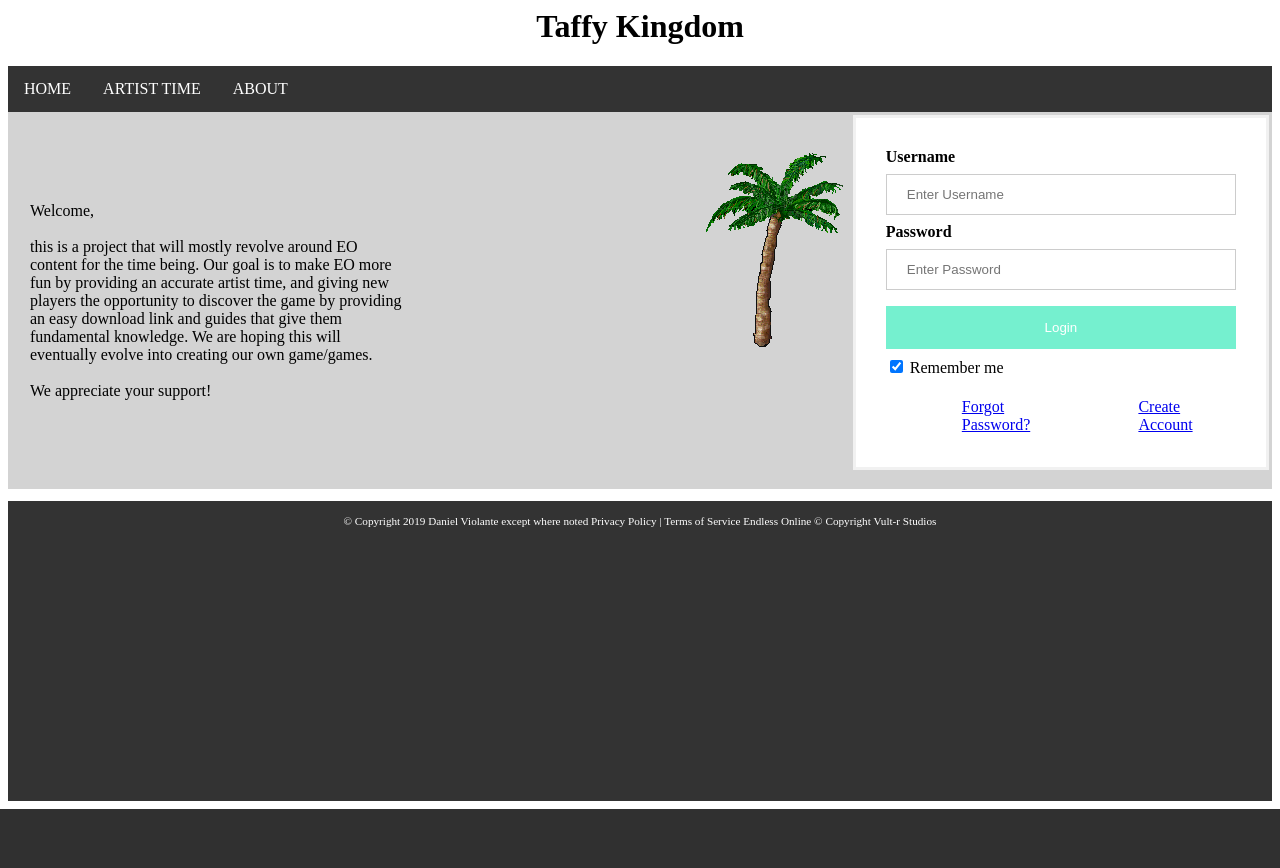
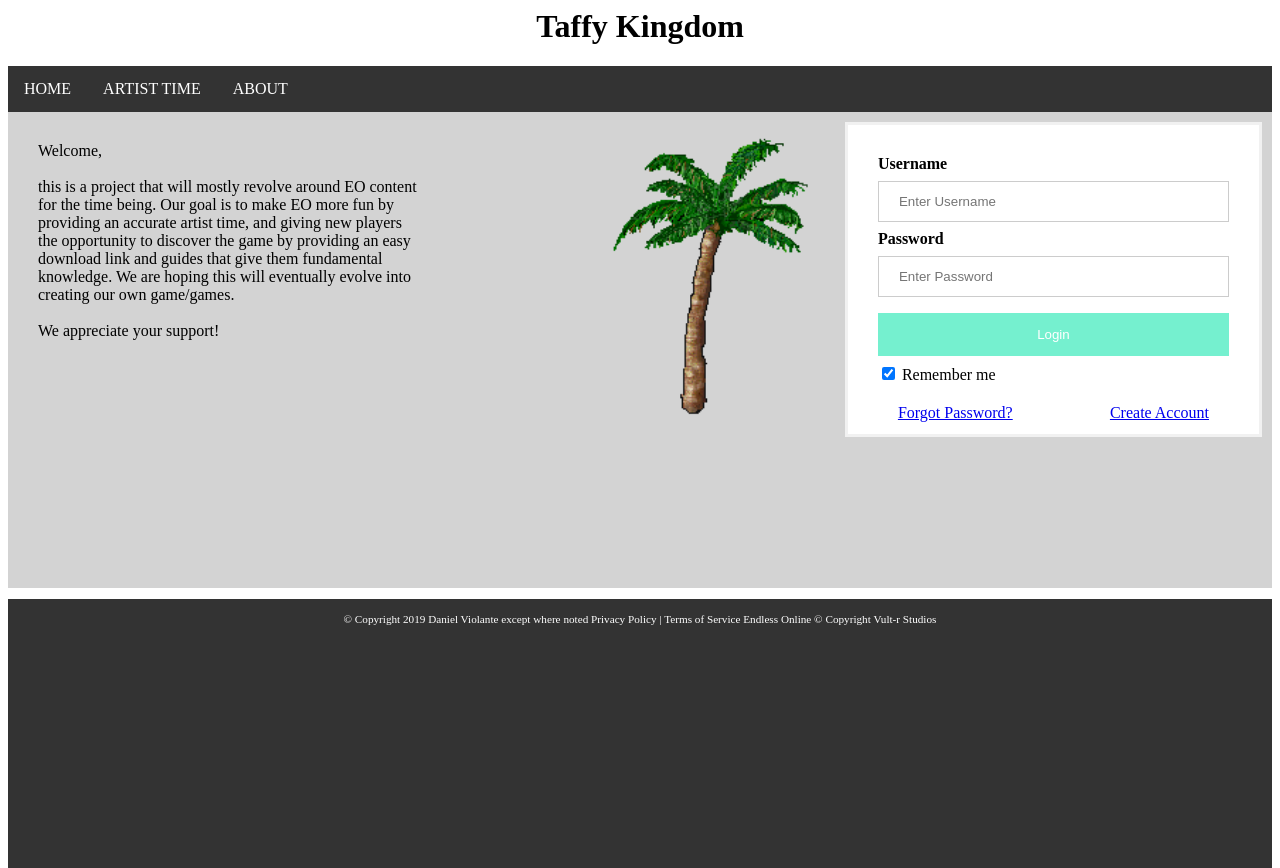
Before and after one commit to danielviolante/TKStudio, a PHP site: page / in a window 1280 px wide. Before the commit the page ends 809 px from the top, so only its background shows below. Run offline with PHP 8.4, Linux system fonts and the light colour scheme.

```diff
--- a/css/style.css
+++ b/css/style.css
@@ -1,12 +1,15 @@
 /*Title CSS*/
-.homepagecontainer{
+.homepagecontainer {
 
 	width:100%;
-	  min-width: 100%;
-	  max-width: 100%;
 }
+
 .homepagetitle {
   text-align: center;
+}
+
+body {
+  margin-bottom: 0px;  /*this is so the footer doesn't have a margin at the bottom of the page*/
 }
 
 /*Navigation CSS */
@@ -46,18 +49,17 @@ a.nav:hover {
 	color: #75f0cf;
 }
 
+
 /*Footer */
-
 footer {
   position: relative;
-        height: 300px;
+  height: 34%;
   width: 100%;
   background-color: #333333;
   text-align: center;
 }
 
 p.copyright {
-
   width: 100%;
   color: #fff;
   line-height: 40px;
@@ -120,18 +122,7 @@ img.avatar {
   size: 100%;
 }
 
-/* The "Forgot password" text */
-span.psw {
-  float: right;
- width:60%;
- padding-top:18px;
-}
-
 /* Change styles for span and cancel button on extra small screens */
 @media screen and (max-width: 300px) {
-  span.psw {
-    display: block;
-    float: none;
+  /*doesn't exist anymore*/
 }
-
-}
--- a/index.php
+++ b/index.php
@@ -17,26 +17,24 @@
 
 	<body>
 		<div class="homepagecontainer">
-			<table style="background-color:lightgray;">
-				<tr>
-					<td style="padding-left:20px; padding-right:20px; padding-top:20px; padding-bottom:20px; width:33.3%;">
-						<p>
+			<div style="background-color:lightgray; height:60%; overflow: hidden;">
+
+				<p style="margin: 10px; padding: 20px; float: left; width:30%;">
 					Welcome,<br><br>
 					this is a project that will mostly revolve around EO content for the time being. Our goal is to make EO more fun by providing an accurate artist time,
 					 and giving new players the opportunity to discover the game by providing an easy download link and guides that give them fundamental knowledge. We are hoping this will eventually evolve into creating our own game/games. <br><br>We appreciate your support!
 				</p>
-					</td>
-					<td style="padding-left:20px; padding-right:20px; padding-top:20px; padding-bottom:20px; width:33.3%; float:right;">
-						<img src="images/little_palm.png" alt="Taffy STAYZ litt">
-					</td>
-					<td style="width:33.3%;">
 
+				<div style="float: left; width: 30%; /*background-color: red;*/">
+					<img src="images/little_palm.png" alt="Taffy STAYZ litt" style="margin-left: 38%;width:60%; height:auto; /*background-color: blue;*/">
+				</div>
+
+				<div style="margin: 10px; float: right; width:33%;">
 					<?php
 						include 'login.php';
 					?>
-					</td>
-				</tr>
-			</table>
+				</div>
+			</div>
 		</div>
 		<?php
 			require "footer.php";
--- a/login.php
+++ b/login.php
@@ -5,9 +5,8 @@ if (isset($_SESSION['userid'])){
 		echo $_SESSION['username'];
 		echo $_SESSION['userid'];
 } else {
-  echo
-    '<form action="logging.php" method="post">
-      <div class="container">
+  echo '
+          <form class="container" action="logging.php" method="post">
             <label for="username"><b>Username</b></label>
             <input type="text" placeholder="Enter Username" name="username" required>
 
@@ -19,18 +18,12 @@ if (isset($_SESSION['userid'])){
               <input type="checkbox" checked="checked" name="remember"> Remember me
             </label>
 
-      <table style = "width:100%;">
-      <tr>
-      <td style = "">
-        <span class="psw"> <a href="#">Forgot Password?</a></span>
-    	</td>
-    	<td style = "">
-    	<span class="psw"> <a href="register.php">Create Account</a></span>
-    	</td>
-    	</tr>
-    	</table>
+            <div style="margin: 20px; width: 100%">
+              <a href="#" style="float: left">Forgot Password?</a>
+              <a href="register.php" style="padding-right:40px; float: right">Create Account</a>
             </div>
-    </form>';
+          </form>
+        ';
 }
 
 ?>
```
Also changed, not shown: functions/Loginclude.js (deleted). Lines whose indentation alone changed are shown as unchanged.
